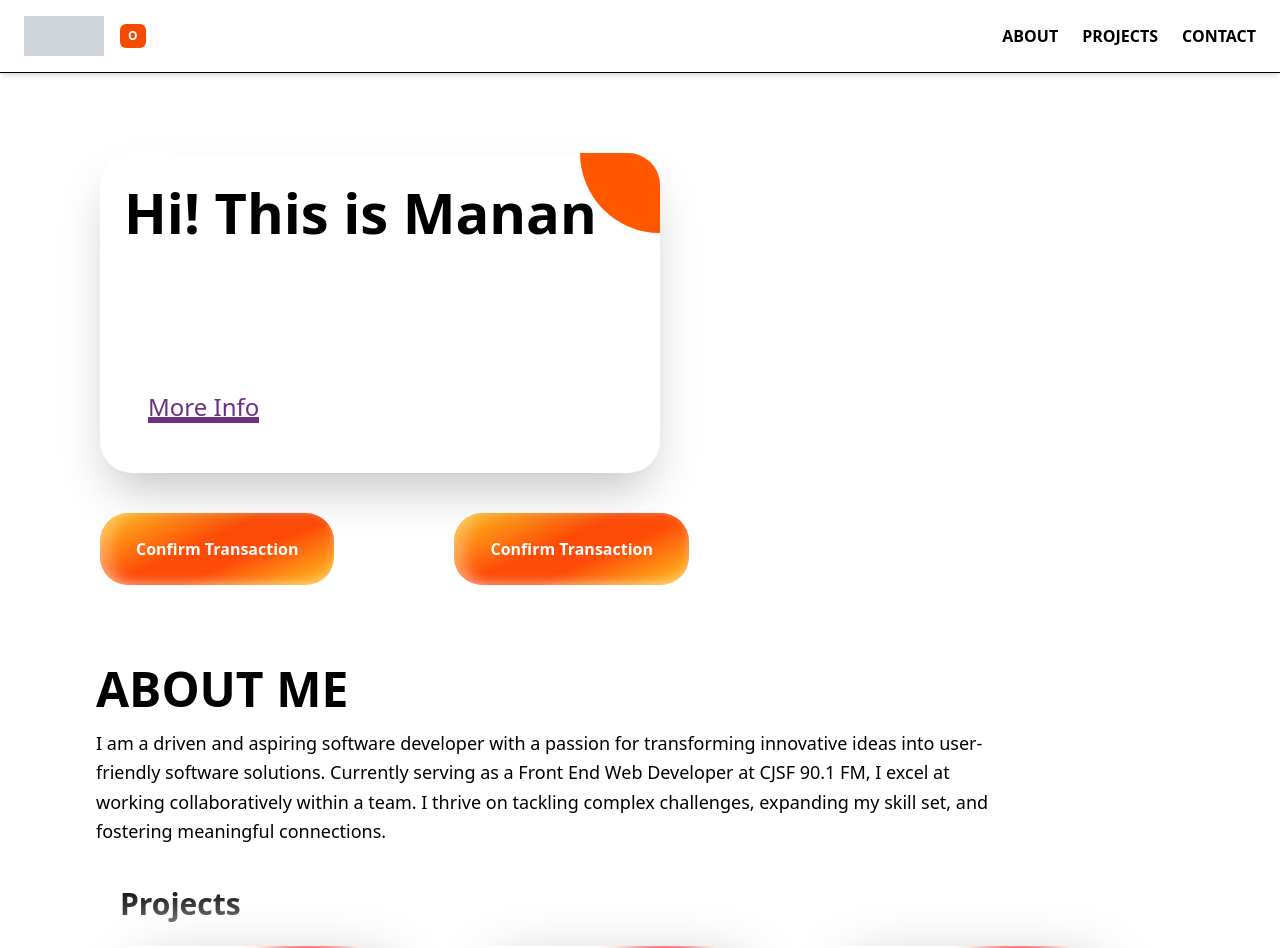
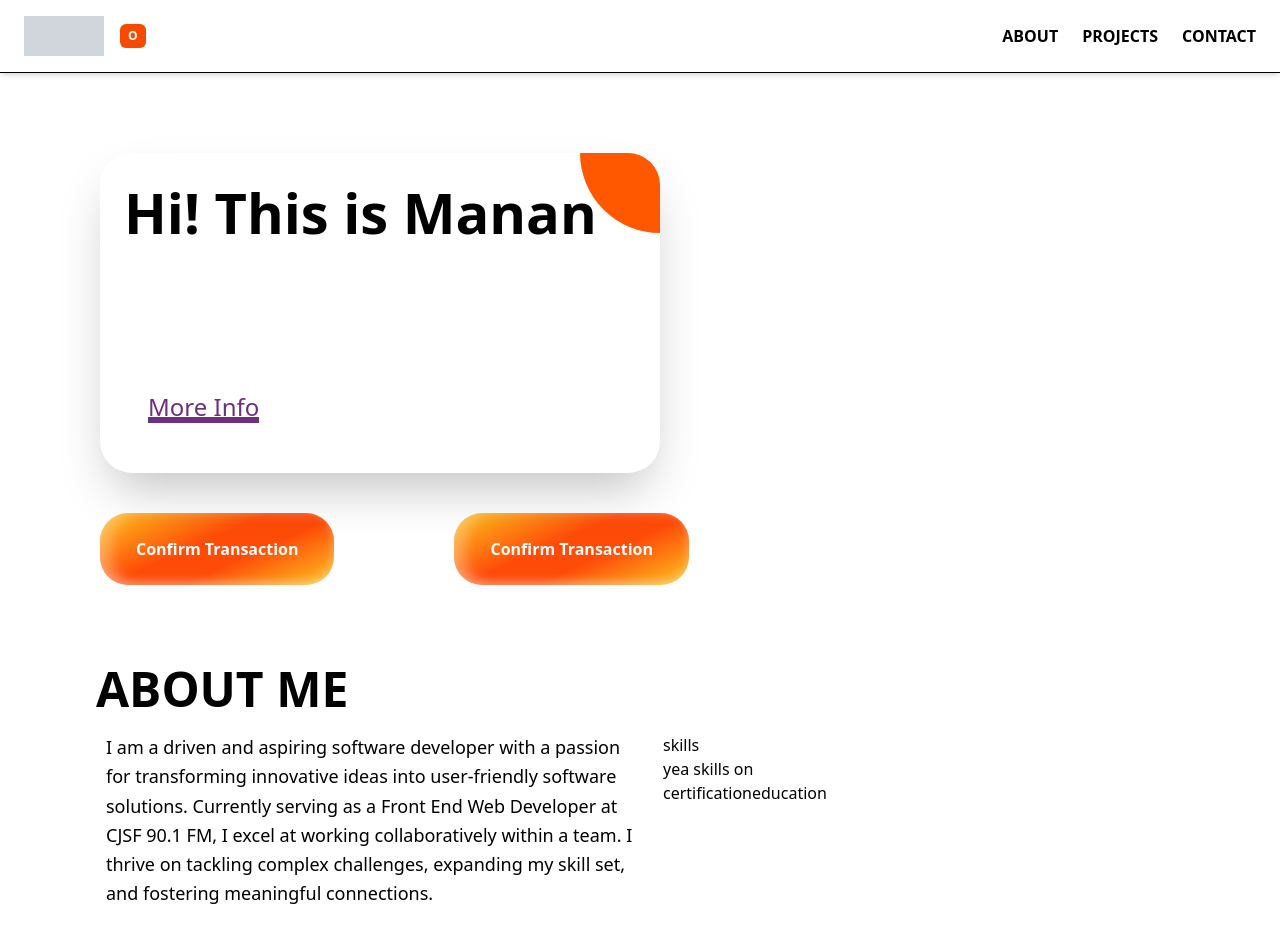
Before and after one commit to Manan565/manan565.github.io, a React (Vite) app: page / in a window 1280 px wide. Shown: the top 948 px of the page. Built offline with nearby package versions, Linux system fonts and the light colour scheme.

Commit message:
added some states for skills

```diff
--- a/src/components/About.jsx
+++ b/src/components/About.jsx
@@ -1,15 +1,50 @@
+import { useState } from "react";
+
+const experiences = [
+  {
+    name: "Cjsf 90.1",
+    role: "software developer",
+    description:
+      "Deployed and maintained a fully functional and responsive website using JavaScript libraries such as React and other scripting languages such as HTML5 and CSS3",
+  },
+];
+
 export const About = () => {
+  const [skills, updateskills] = useState(true);
+  const [certification, updatecertification] = useState(false);
+  const [education, updateeducation] = useState(false);
+
+  const handleSelection = (section) => {
+    updateSkills(section === "skills");
+    updateCertification(section === "certification");
+    updateEducation(section === "education");
+  };
+
   return (
-    <div className="max-w-4xl text-left mt-10 ml-4 pt-10">
-      <h1 className="text-5xl font-bold mb-4">ABOUT ME</h1>
-      <p className="text-lg leading-relaxed">
-        I am a driven and aspiring software developer with a passion for
-        transforming innovative ideas into user-friendly software solutions.
-        Currently serving as a Front End Web Developer at CJSF 90.1 FM, I excel
-        at working collaboratively within a team. I thrive on tackling complex
-        challenges, expanding my skill set, and fostering meaningful
-        connections.
-      </p>
+    <div className=" mt-10 ml-4 pt-10">
+      <h1 className=" text-5xl font-bold mb-4">ABOUT ME</h1>
+      <div className="contact">
+        <p className="text-lg leading-relaxed">
+          I am a driven and aspiring software developer with a passion for
+          transforming innovative ideas into user-friendly software solutions.
+          Currently serving as a Front End Web Developer at CJSF 90.1 FM, I
+          excel at working collaboratively within a team. I thrive on tackling
+          complex challenges, expanding my skill set, and fostering meaningful
+          connections.
+        </p>
+        <div>
+          <button onClick={() => handleSelection("skills")}>skills</button>
+          {skills ? <p>yea skills on</p> : ""}
+          <button onClick={() => handleSelection("certification")}>
+            certification
+          </button>
+          {certification ? <p>yea certification on</p> : ""}
+          <button onClick={() => handleSelection("education")}>
+            education
+          </button>
+          {education ? <p>poooooooooo</p> : ""}
+        </div>
+      </div>
     </div>
   );
 };
```
